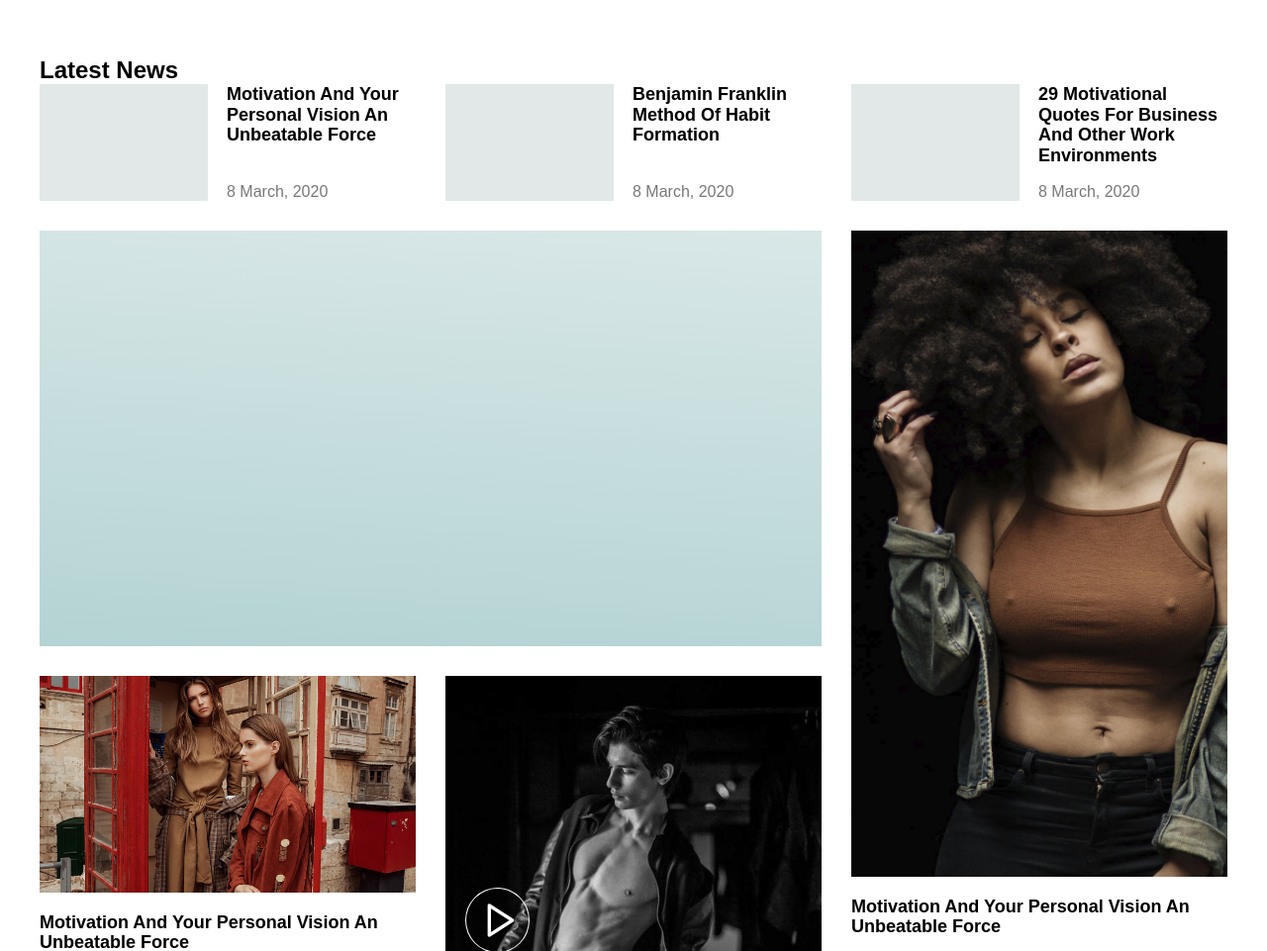
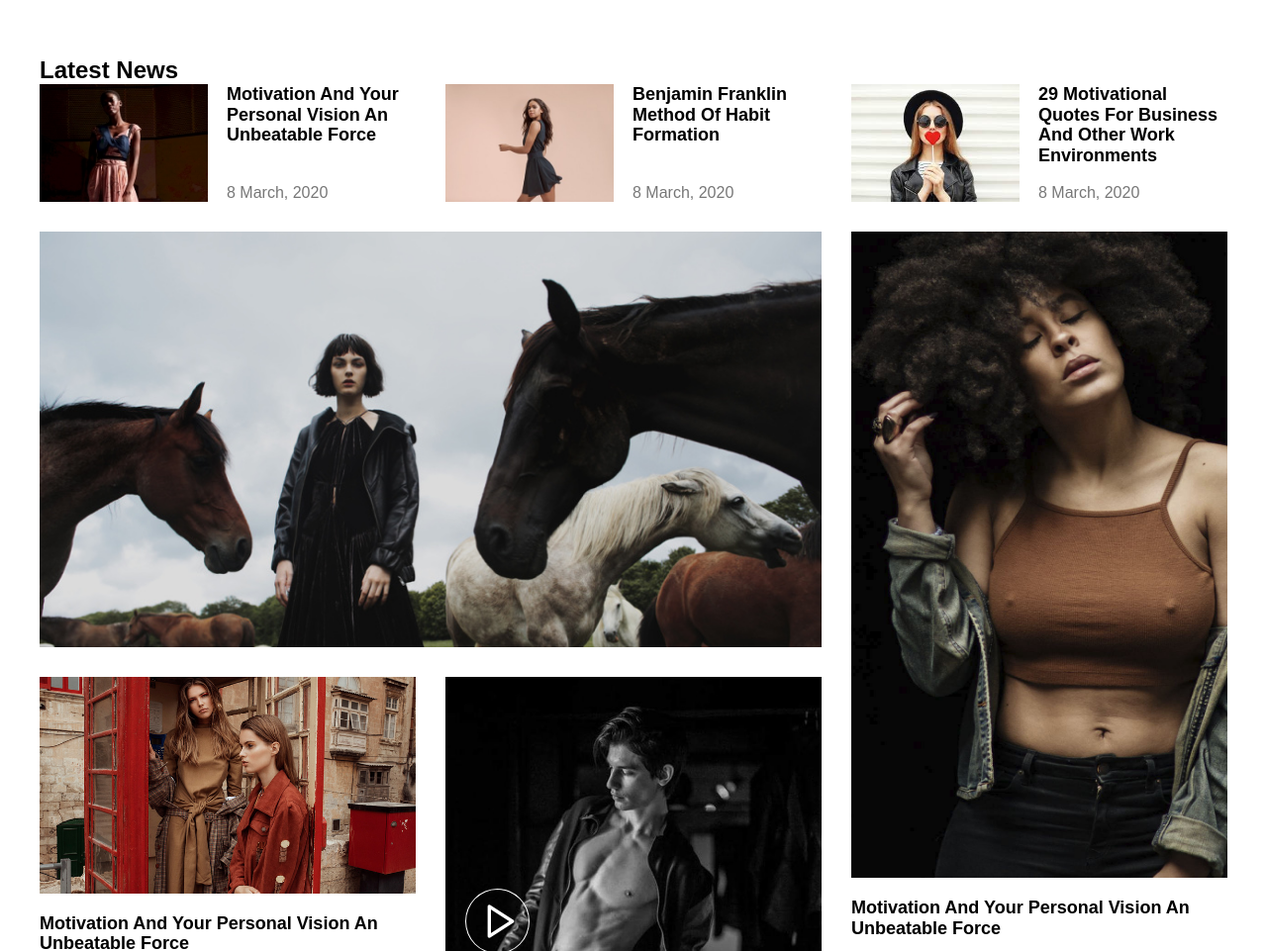
Before and after one commit to sagro111/mitalent, a plain HTML site: page index.html in a window 1280 px wide. Shown: the part 1731-2692 px from the top of the page at 99% size. Drawn offline with Linux system fonts and the light colour scheme; a web font is replaced by a local one.

Commit message:
Добавил немного картинок на страницу, а то как-то грустненько выглядит

```diff
--- a/index.html
+++ b/index.html
@@ -179,9 +179,11 @@
                         <p class="short-news__date">8 March, 2020</p>
                     </article>
                 </a>
-                <a class="rowspan news news_rowspan"></a>
+                <a class="rowspan news news_rowspan">
+                    <img src="img/rowspan-img.jpg" class="news__img" alt="">
+                </a>
                 <a href="#" class="short-1 news">
-                    <img src="img/short-news.png" alt="short news" class="news__img news__img_short">
+                    <img src="img/short-news1.jpg" alt="short news" class="news__img news__img_short">
                     <article class="news-info news-info_short">
                         <h4 class="last-news-heading">
                             Motivation And Your Personal Vision An
@@ -190,7 +192,7 @@
                     </article>
                 </a>
                 <a href="#" class="short-2 news">
-                    <img src="img/short-news.png" alt="short news" class="news__img news__img_short">
+                    <img src="img/short-news2.jpg" alt="short news" class="news__img news__img_short">
                     <article class="news-info news-info_short">
                         <h4 class="last-news-heading">
                             Benjamin Franklin
@@ -200,7 +202,7 @@
                     </article>
                 </a>
                 <a href="#" class="short-3 news">
-                    <img src="img/short-news.png" alt="short news" class="news__img news__img_short">
+                    <img src="img/short-news3.jpg" alt="short news" class="news__img news__img_short">
                     <article class="news-info news-info_short">
                         <h4 class="last-news-heading">
                             29 Motivational Quotes
```
Also changed, not shown: img/DSC_4681-jpeg-9-kleiner-9.jpeg (deleted), img/play-button.svg (deleted), img/rowspan-img.jpg (added), img/short-news1.jpg (added), img/short-news2.jpg (added), img/short-news3.jpg (added), 2 other files.
